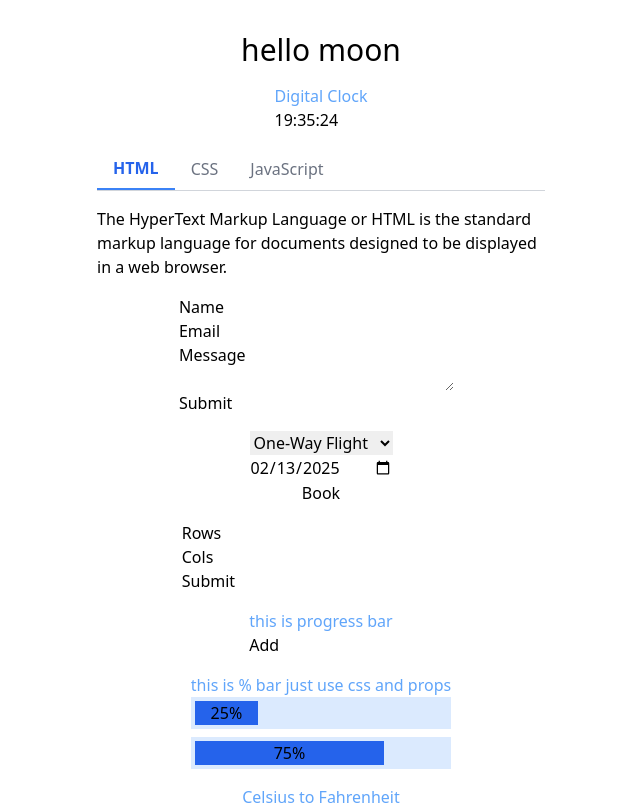
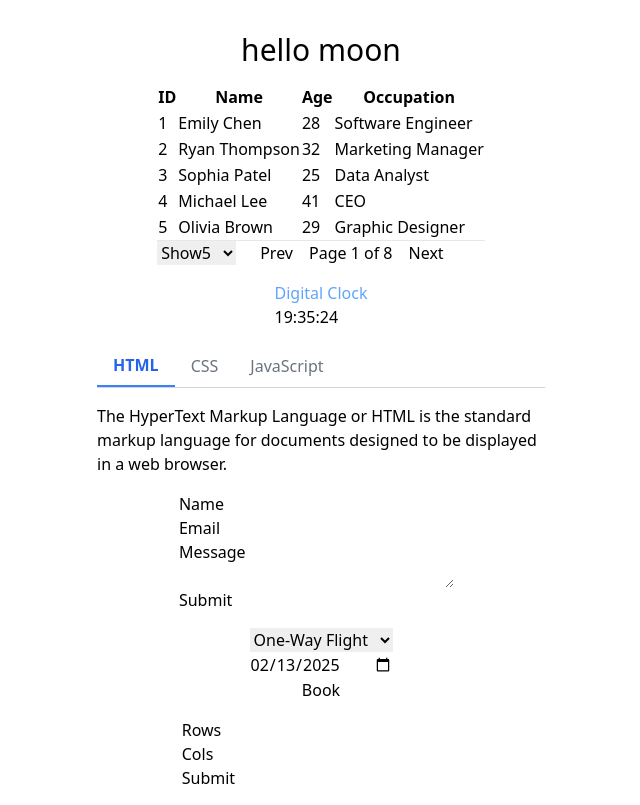
Before and after one commit to lu-sd/score, a React (Vite) app: page / in a window 1280 px wide. Shown: the top 805 px of the page, without its empty margins (319-959 px from the left). Built offline with nearby package versions, Linux system fonts and the light colour scheme.

Commit message:
dataTable

```diff
--- a/src/App.tsx
+++ b/src/App.tsx
@@ -7,10 +7,12 @@ import TemConvert from "./components/temConvert";
 import Mortgage from "./components/mortgate";
 import Tabs from "./components/tab";
 import Clock from "./components/clock"
+import DataTable from "./components/dataTable";
 function App() {
   return (
     <div className="flex flex-col gap-4 justify-center min-w-full items-center">
       <div className="text-3xl mt-8">hello moon</div>
+      <DataTable />
       <Clock />
       <Tabs />
       <Form />
--- /dev/null
+++ b/src/components/dataTable.tsx
@@ -0,0 +1,286 @@
+import { useState } from "react"
+const users = [
+  {
+    "id": 1,
+    "name": "Emily Chen",
+    "age": 28,
+    "occupation": "Software Engineer"
+  },
+  {
+    "id": 2,
+    "name": "Ryan Thompson",
+    "age": 32,
+    "occupation": "Marketing Manager"
+  },
+  {
+    "id": 3,
+    "name": "Sophia Patel",
+    "age": 25,
+    "occupation": "Data Analyst"
+  },
+  {
+    "id": 4,
+    "name": "Michael Lee",
+    "age": 41,
+    "occupation": "CEO"
+  },
+  {
+    "id": 5,
+    "name": "Olivia Brown",
+    "age": 29,
+    "occupation": "Graphic Designer"
+  },
+  {
+    "id": 6,
+    "name": "Alexander Hall",
+    "age": 38,
+    "occupation": "Sales Representative"
+  },
+  {
+    "id": 7,
+    "name": "Isabella Davis",
+    "age": 26,
+    "occupation": "Teacher"
+  },
+  {
+    "id": 8,
+    "name": "Ethan White",
+    "age": 35,
+    "occupation": "Lawyer"
+  },
+  {
+    "id": 9,
+    "name": "Lily Tran",
+    "age": 30,
+    "occupation": "Nurse"
+  },
+  {
+    "id": 10,
+    "name": "Julian Sanchez",
+    "age": 39,
+    "occupation": "Engineer"
+  },
+  {
+    "id": 11,
+    "name": "Ava Martin",
+    "age": 27,
+    "occupation": "Journalist"
+  },
+  {
+    "id": 12,
+    "name": "Benjamin Walker",
+    "age": 42,
+    "occupation": "Doctor"
+  },
+  {
+    "id": 13,
+    "name": "Charlotte Brooks",
+    "age": 31,
+    "occupation": "HR Manager"
+  },
+  {
+    "id": 14,
+    "name": "Gabriel Harris",
+    "age": 36,
+    "occupation": "IT Consultant"
+  },
+  {
+    "id": 15,
+    "name": "Hannah Taylor",
+    "age": 24,
+    "occupation": "Student"
+  },
+  {
+    "id": 16,
+    "name": "Jackson Brown",
+    "age": 40,
+    "occupation": "Business Owner"
+  },
+  {
+    "id": 17,
+    "name": "Kayla Lewis",
+    "age": 33,
+    "occupation": "Event Planner"
+  },
+  {
+    "id": 18,
+    "name": "Logan Mitchell",
+    "age": 37,
+    "occupation": "Architect"
+  },
+  {
+    "id": 19,
+    "name": "Mia Garcia",
+    "age": 29,
+    "occupation": "Artist"
+  },
+  {
+    "id": 20,
+    "name": "Natalie Hall",
+    "age": 34,
+    "occupation": "Teacher"
+  },
+  {
+    "id": 21,
+    "name": "Oliver Patel",
+    "age": 38,
+    "occupation": "Software Developer"
+  },
+  {
+    "id": 22,
+    "name": "Penelope Martin",
+    "age": 26,
+    "occupation": "Writer"
+  },
+  {
+    "id": 23,
+    "name": "Quinn Lee",
+    "age": 35,
+    "occupation": "Entrepreneur"
+  },
+  {
+    "id": 24,
+    "name": "Rachel Kim",
+    "age": 30,
+    "occupation": "Dentist"
+  },
+  {
+    "id": 25,
+    "name": "Samuel Jackson",
+    "age": 42,
+    "occupation": "Lawyer"
+  },
+  {
+    "id": 26,
+    "name": "Tessa Hall",
+    "age": 28,
+    "occupation": "Graphic Designer"
+  },
+  {
+    "id": 27,
+    "name": "Uma Patel",
+    "age": 39,
+    "occupation": "Marketing Manager"
+  },
+  {
+    "id": 28,
+    "name": "Vincent Brooks",
+    "age": 36,
+    "occupation": "IT Consultant"
+  },
+  {
+    "id": 29,
+    "name": "Walter White",
+    "age": 41,
+    "occupation": "Engineer"
+  },
+  {
+    "id": 30,
+    "name": "Xavier Sanchez",
+    "age": 33,
+    "occupation": "Sales Representative"
+  },
+  {
+    "id": 31,
+    "name": "Yvonne Martin",
+    "age": 29,
+    "occupation": "Teacher"
+  },
+  {
+    "id": 32,
+    "name": "Zoe Lee",
+    "age": 27,
+    "occupation": "Data Analyst"
+  },
+  {
+    "id": 33,
+    "name": "Abigail Brown",
+    "age": 34,
+    "occupation": "Nurse"
+  },
+  {
+    "id": 34,
+    "name": "Caleb Harris",
+    "age": 38,
+    "occupation": "Business Owner"
+  },
+  {
+    "id": 35,
+    "name": "Diana Taylor",
+    "age": 31,
+    "occupation": "Event Planner"
+  },
+  {
+    "id": 36,
+    "name": "Eleanor Walker",
+    "age": 40,
+    "occupation": "CEO"
+  }
+]
+type User = (typeof users)[number]
+const columns = [
+  { label: 'ID', key: 'id' },
+  { label: 'Name', key: 'name' },
+  { label: 'Age', key: 'age' },
+  { label: 'Occupation', key: 'occupation' },
+]
+function paginateUsers(
+  usersList: Array<User>,
+  page: number,
+  pageSize: number,
+) {
+  const start = (page - 1) * pageSize;
+  const end = start + pageSize;
+
+  const pageUsers = usersList.slice(start, end);
+  const totalPages = Math.ceil(usersList.length / pageSize);
+  return { pageUsers, totalPages };
+}
+
+export default function DataTable() {
+  const [page, setPage] = useState(1)
+  const [pageSize, setPageSize] = useState(5)
+  const { totalPages, pageUsers } = paginateUsers(
+    users,
+    page,
+    pageSize,
+  );
+
+  return (
+    <div>
+      <table>
+        <thead>
+          <tr>
+            {columns.map(({ label, key }) => <th key={key}>{label}</th>)}
+          </tr>
+        </thead>
+        <tbody>
+          {pageUsers.map(({ id, name, age, occupation }) => (
+            <tr key={id}>
+              <td>{id}</td>
+              <td>{name}</td>
+              <td>{age}</td>
+              <td>{occupation}</td>
+            </tr>
+          ))}
+        </tbody>
+      </table>
+      <hr />
+      <div className="flex gap-6">
+        <select onChange={(e) => {
+          setPageSize(Number(e.target.value))
+          setPage(1)
+        }}>
+          {[5, 10, 20].map((size) => (
+            <option key={size} value={size}>Show{size}</option>
+          ))}
+        </select>
+        <div className="flex gap-4">
+          <button onClick={() => setPage(page - 1)} disabled={page === 1}>Prev</button>
+          <span>Page {page} of {totalPages}</span>
+          <button onClick={() => setPage(page + 1)} disabled={page === totalPages}>Next</button>
+        </div>
+      </div>
+    </div>
+  )
+}
```
